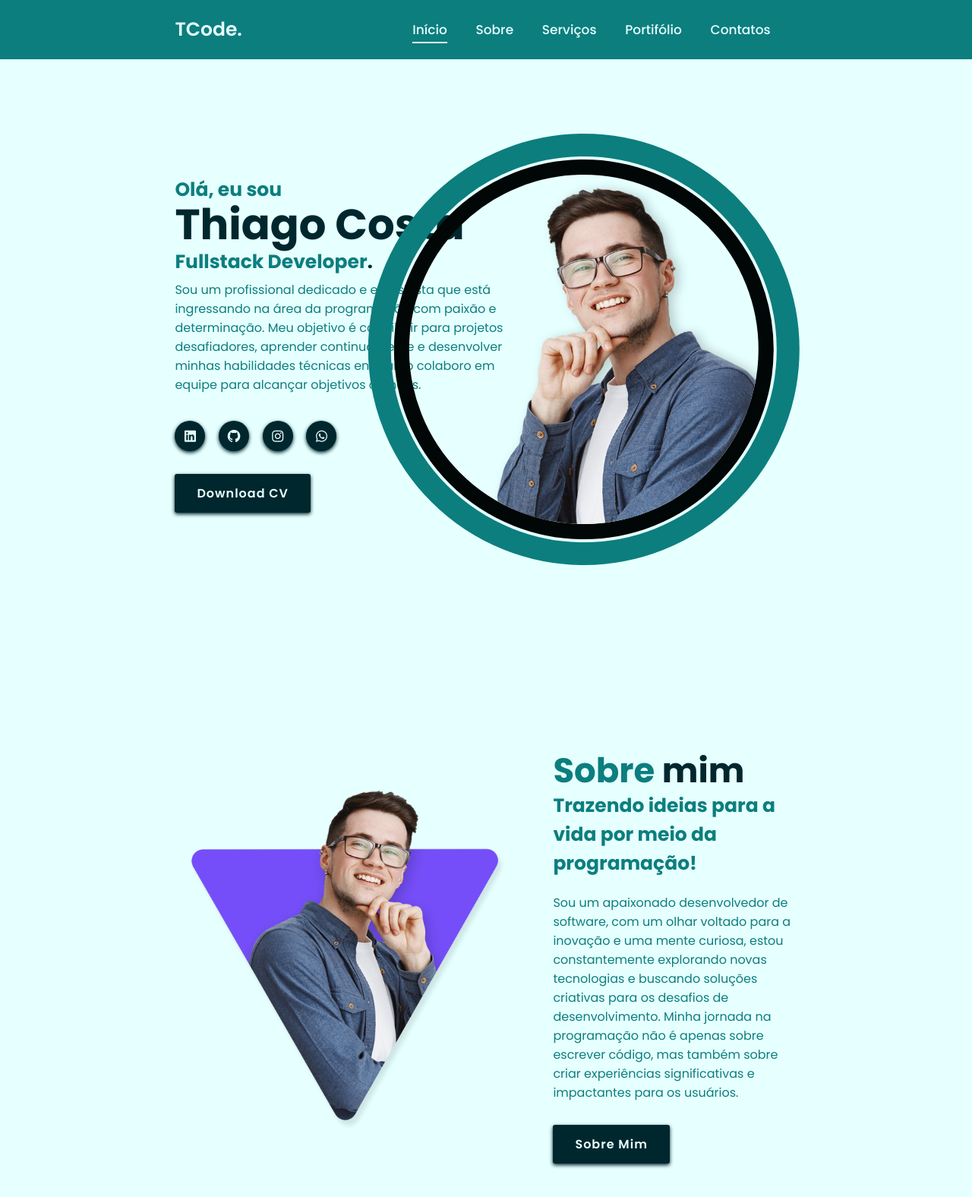
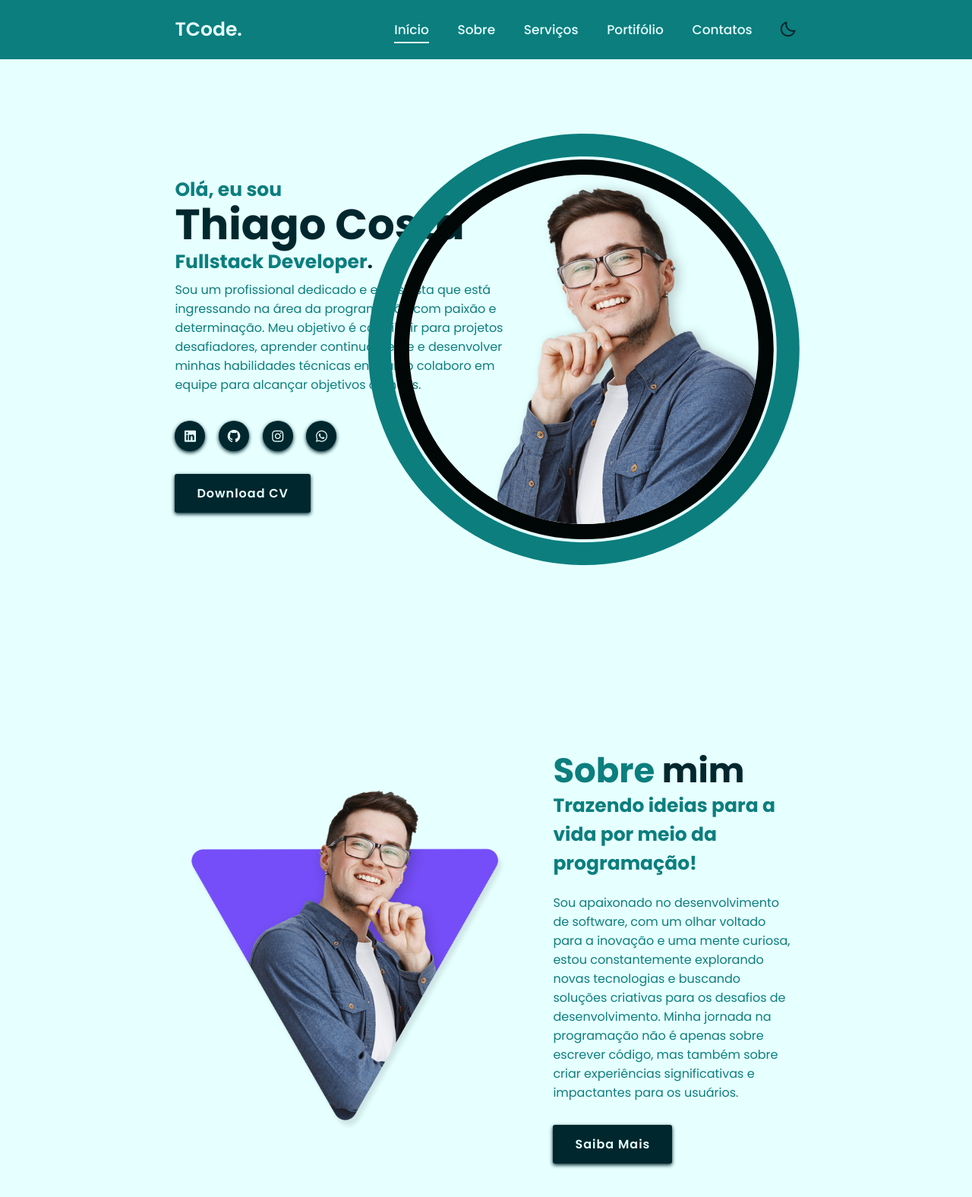
Before and after one commit to ThiCsCosta/Meu-Portifolio, a plain HTML site: page assets/index.html in a window 1280 px wide. Shown: the whole page at 76% size. Drawn offline with nearby package versions, Linux system fonts and the light colour scheme.

Commit message:
Trabalhando no style do site

```diff
--- a/assets/index.html
+++ b/assets/index.html
@@ -22,7 +22,7 @@
             <a href="#contact">Contatos</a>
         </nav>
 
-     <!--Modo Dark   <div class="bx bx-moon" id="darkMode-icon"></div>-->
+        <div class="bx bx-moon" id="darkMode-icon"></div>
     </header> <!--Menu Fim-->
 
     <!--Home Section-->
@@ -71,14 +71,14 @@
         <div class="about-content">
             <h2 class="heading">Sobre <span>mim</span></h2>
             <h3>Trazendo ideias para a vida por meio da programação!</h3>
-            <p> Sou um apaixonado desenvolvedor de software,
+            <p> Sou apaixonado no desenvolvimento de software,
                 com um olhar voltado para a inovação e uma mente curiosa,
                 estou constantemente explorando novas tecnologias e buscando
                 soluções criativas para os desafios de desenvolvimento.
                 Minha jornada na programação não é apenas sobre escrever código,
                 mas também sobre criar experiências significativas e impactantes para os usuários. </p>
 
-                <a href="#" target="_blank" class="btn">Sobre Mim</a>
+                <a href="#" target="_blank" class="btn">Saiba Mais</a>
         </div>
     </section>
 
--- a/assets/styles/style.css
+++ b/assets/styles/style.css
@@ -75,11 +75,15 @@ body{
     background: var(--fonts);
     opacity: .7;
 }
-/*
+
 #darkMode-icon{
     font-size: 2.4rem;
     color: var(--font-main);
     cursor: pointer;
+}
+.header.sticky #darkMode-icon {
+    color: var(--fonts);
+    opacity: 8;
 }
 /********************MENU FIM********************/
 
```
